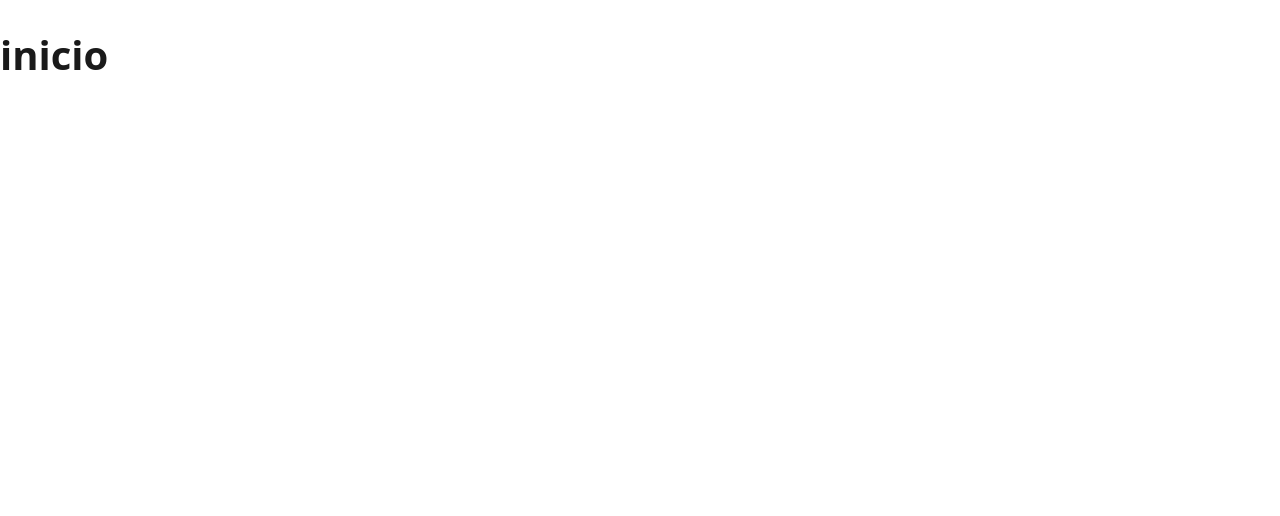
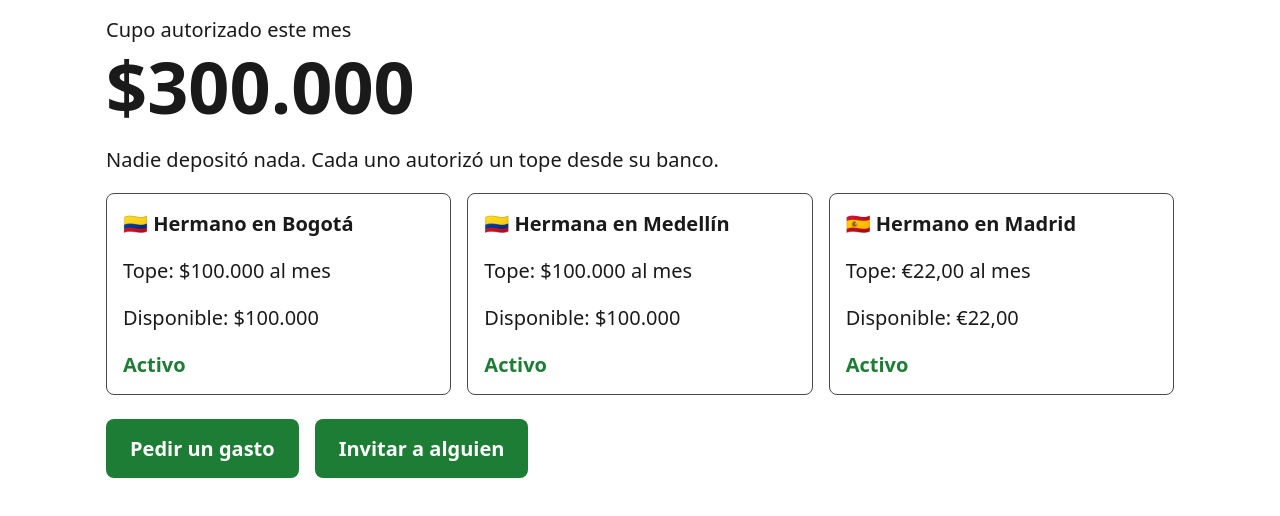
Before and after one commit to juanpablodev-ship/Locknet-hackathon, a website built with Vite: page apps/web/index.html in a window 1280 px wide. Built offline with nearby package versions, Linux system fonts and the light colour scheme; no server answers.

Commit message:
feat(web): pantalla de inicio con cupo del grupo y miembros

```diff
--- /dev/null
+++ b/apps/web/src/inicio.ts
@@ -0,0 +1,47 @@
+import type { Member, SharedWallet } from '../../../contracts/index.js'
+import { flagFor, formatMoney } from './format.js'
+
+export function escapeHtml(texto: string): string {
+  return texto
+    .replace(/&/g, '&amp;')
+    .replace(/</g, '&lt;')
+    .replace(/>/g, '&gt;')
+    .replace(/"/g, '&quot;')
+    .replace(/'/g, '&#39;')
+}
+
+function estadoDe(status: Member['status']): { texto: string; tono: 'verde' | 'ambar' | 'rojo' } {
+  if (status === 'active') return { texto: 'Activo', tono: 'verde' }
+  if (status === 'pending-approval') return { texto: 'Pendiente', tono: 'ambar' }
+  if (status === 'revoked') return { texto: 'Revocado', tono: 'rojo' }
+  return { texto: 'Vencido', tono: 'rojo' }
+}
+
+function renderMiembro(m: Member): string {
+  const estado = estadoDe(m.status)
+  const disponible = m.available ? formatMoney(m.available) : '—'
+  return `
+    <article class="miembro">
+      <p class="miembro-nombre">${flagFor(m.assetCode)} ${escapeHtml(m.name)}</p>
+      <p>Tope: ${formatMoney(m.cap)} al mes</p>
+      <p>Disponible: ${disponible}</p>
+      <p class="estado estado-${estado.tono}">${estado.texto}</p>
+    </article>
+  `
+}
+
+export function renderInicio(w: SharedWallet): string {
+  const miembros = w.members.map(renderMiembro).join('')
+  return `
+    <div class="contenedor">
+      <p class="etiqueta">Cupo autorizado este mes</p>
+      <p class="cupo">${formatMoney(w.authorizedCapacity)}</p>
+      <p>Nadie depositó nada. Cada uno autorizó un tope desde su banco.</p>
+      <div class="miembros">${miembros}</div>
+      <div class="acciones">
+        <a class="boton" href="#/gasto/nuevo">Pedir un gasto</a>
+        <a class="boton" href="#/unirse">Invitar a alguien</a>
+      </div>
+    </div>
+  `
+}
--- a/apps/web/src/main.ts
+++ b/apps/web/src/main.ts
@@ -1,4 +1,6 @@
 import { parseHash, type Route } from './router.js'
+import { getWallet } from './api.js'
+import { renderInicio } from './inicio.js'
 import './styles.css'
 
 const nombres: Record<Route['name'], string> = {
@@ -14,6 +16,12 @@ function render(): void {
   const app = document.getElementById('app')
   if (!app) return
   const route = parseHash(location.hash)
+
+  if (route.name === 'inicio') {
+    app.innerHTML = renderInicio(getWallet('w-mama'))
+    return
+  }
+
   app.innerHTML = `<h1>${nombres[route.name]}</h1>`
 }
 
--- a/apps/web/src/styles.css
+++ b/apps/web/src/styles.css
@@ -27,3 +27,69 @@ body {
     overflow-x: hidden;
   }
 }
+
+.etiqueta {
+  margin: 0;
+  font-size: 20px;
+}
+
+.cupo {
+  margin: 4px 0 16px;
+  font-size: 72px;
+  font-weight: 700;
+  line-height: 1.1;
+  word-break: break-word;
+}
+
+.miembros {
+  display: grid;
+  grid-template-columns: repeat(auto-fit, minmax(240px, 1fr));
+  gap: 16px;
+  margin: 16px 0;
+}
+
+.miembro {
+  border: 1px solid var(--borde);
+  border-radius: 8px;
+  padding: 16px;
+}
+
+.miembro-nombre {
+  margin: 0 0 8px;
+  font-weight: 700;
+}
+
+.estado {
+  margin: 8px 0 0;
+  font-weight: 700;
+}
+
+.estado-verde {
+  color: var(--verde);
+}
+
+.estado-ambar {
+  color: var(--ambar);
+}
+
+.estado-rojo {
+  color: var(--rojo);
+}
+
+.acciones {
+  display: flex;
+  flex-wrap: wrap;
+  gap: 16px;
+  margin-top: 24px;
+}
+
+.boton {
+  display: inline-block;
+  padding: 16px 24px;
+  border-radius: 8px;
+  background: var(--verde);
+  color: #fff;
+  font-size: 20px;
+  font-weight: 700;
+  text-decoration: none;
+}
```
Also changed, not shown: apps/web/src/inicio.test.ts (added, +43 -0 lines).
